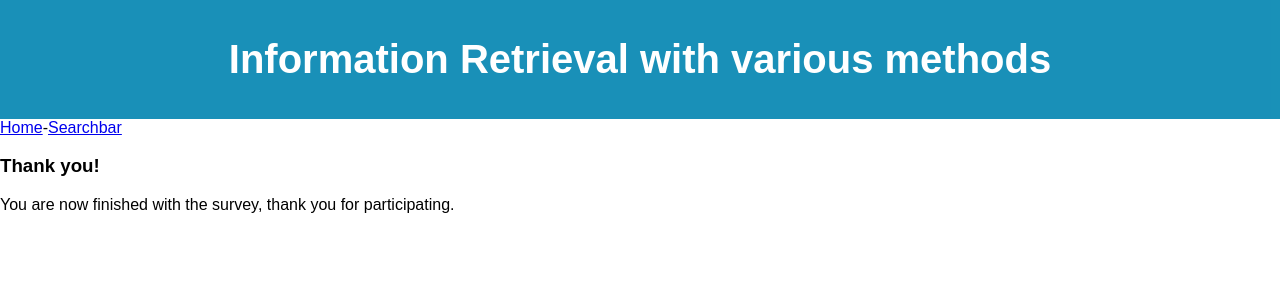
After one commit to martinbg1/rdf-ir, a Flask app: template WebApp/templates/finished.html in a window 1280 px wide. The commit adds this page. Shown: the top 300 px of the page. Run offline with Flask 2, Linux system fonts and the light colour scheme; the template is opened without the code that fills it, so the values that code supplies are empty.

Commit message:
added simple thank you page

```diff
--- /dev/null
+++ b/WebApp/templates/finished.html
@@ -0,0 +1,13 @@
+{% extends 'base.html' %}
+
+{% block header %}
+
+<h1>Information Retrieval with various methods</h1>
+{% endblock %}
+{% block body %}
+
+<h3>Thank you!</h3>
+
+<p>You are now finished with the survey, thank you for participating.</p>
+
+{% endblock %}
--- a/WebApp/templates/index.html
+++ b/WebApp/templates/index.html
@@ -20,4 +20,5 @@
         <input class="submit" type="submit" value="Movie dataset" />
     </form>
 {% endif %}
+
 {% endblock %}
--- a/WebApp/views/pages.py
+++ b/WebApp/views/pages.py
@@ -82,8 +82,11 @@ def handleQuery():
         user_finished(str(session['user_id']),dataset)
         disease_queries = session['disease_queries']
         movie_queries = session['movie_queries']
+        if(not disease_queries and not movie_queries):
+            return render_template('finished.html')
         # session.clear()
         return redirect(url_for('.index', disease_queries = disease_queries, movie_queries = movie_queries))
+
 
     return redirect(url_for('.survey', dataset=dataset))
 
```
